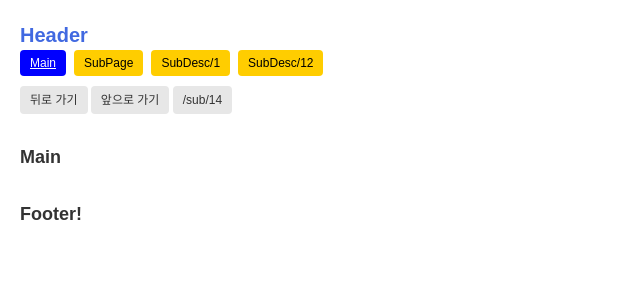
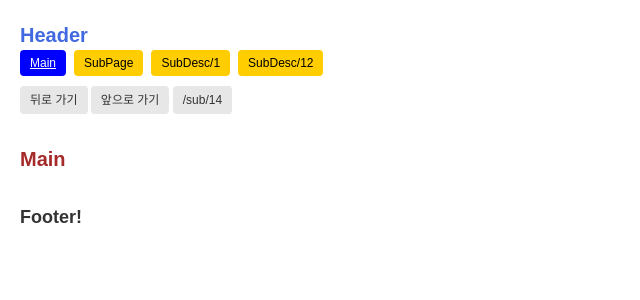
Before and after one commit to jude-ui/app, a Svelte app: page / in a window 1280 px wide. Shown: the top 300 px of the page, without its empty margins (0-640 px from the left). Built offline with nearby package versions, Linux system fonts and the light colour scheme.

Commit message:
router branch

```diff
--- a/src/routes/Main.svelte
+++ b/src/routes/Main.svelte
@@ -4,3 +4,10 @@
 <div in:fade="{{ duration: 400 }}">
   <h2>Main</h2>
 </div>
+
+<style>
+  h2{
+    font-size: 20px;
+    color:brown;
+  }
+</style>
--- a/src/routes/SubDesc.svelte
+++ b/src/routes/SubDesc.svelte
@@ -9,3 +9,13 @@
   <div>params.id : {params.id}</div>
   <div>location : {$location}</div>
 </div>
+
+<style>
+  h3{
+    font-size: 20px;
+    color: royalblue;
+  }
+  div{
+    font-size:14px;
+  }
+</style>
--- a/src/routes/SubPage.svelte
+++ b/src/routes/SubPage.svelte
@@ -5,3 +5,10 @@
 <div in:fade>
   <h2>SubPage</h2>
 </div>
+
+<style>
+  h2{
+    font-size: 20px;
+    color: purple;
+  }
+</style>
```
Also changed, not shown: 19 other files (tests, documents, lock files or other folders).
